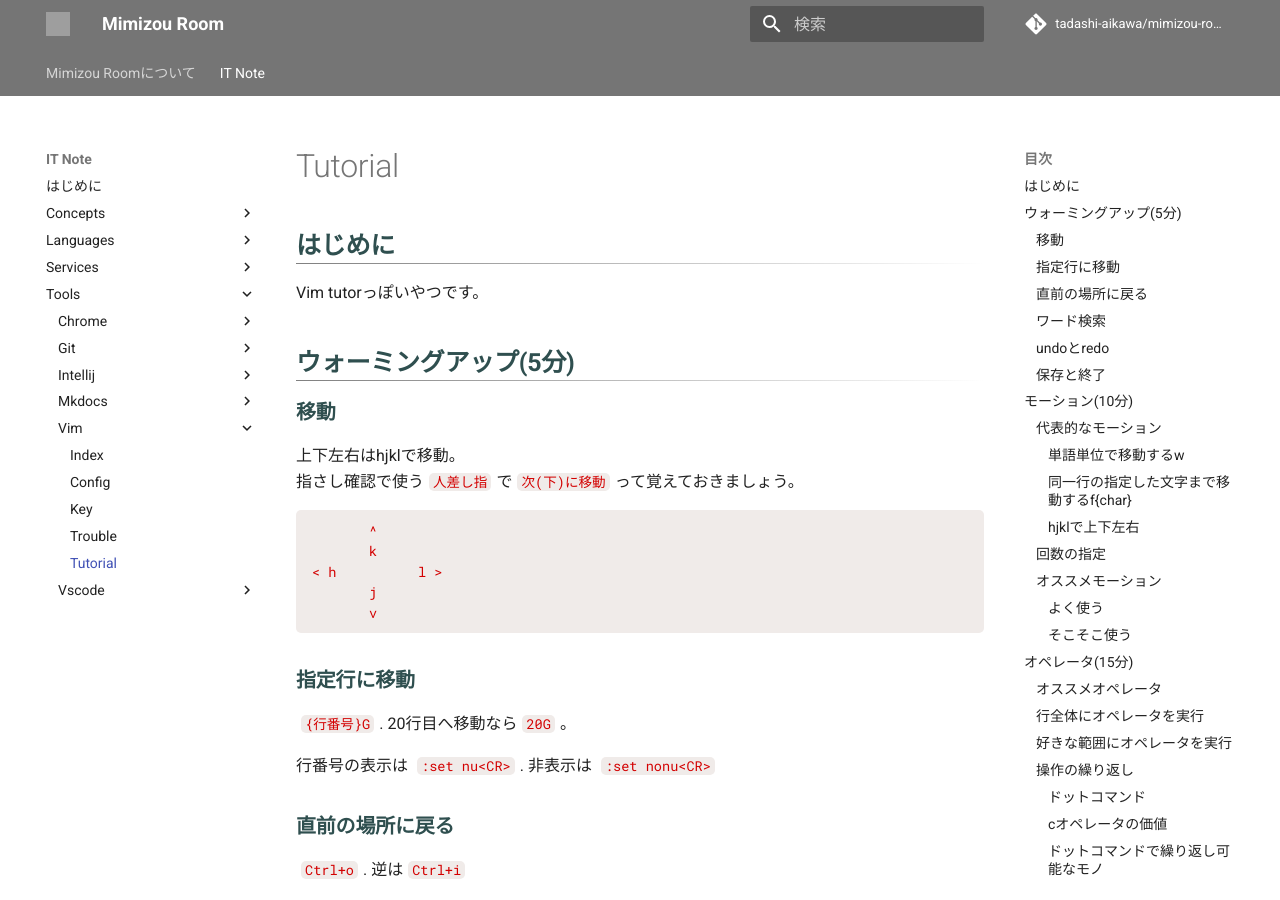
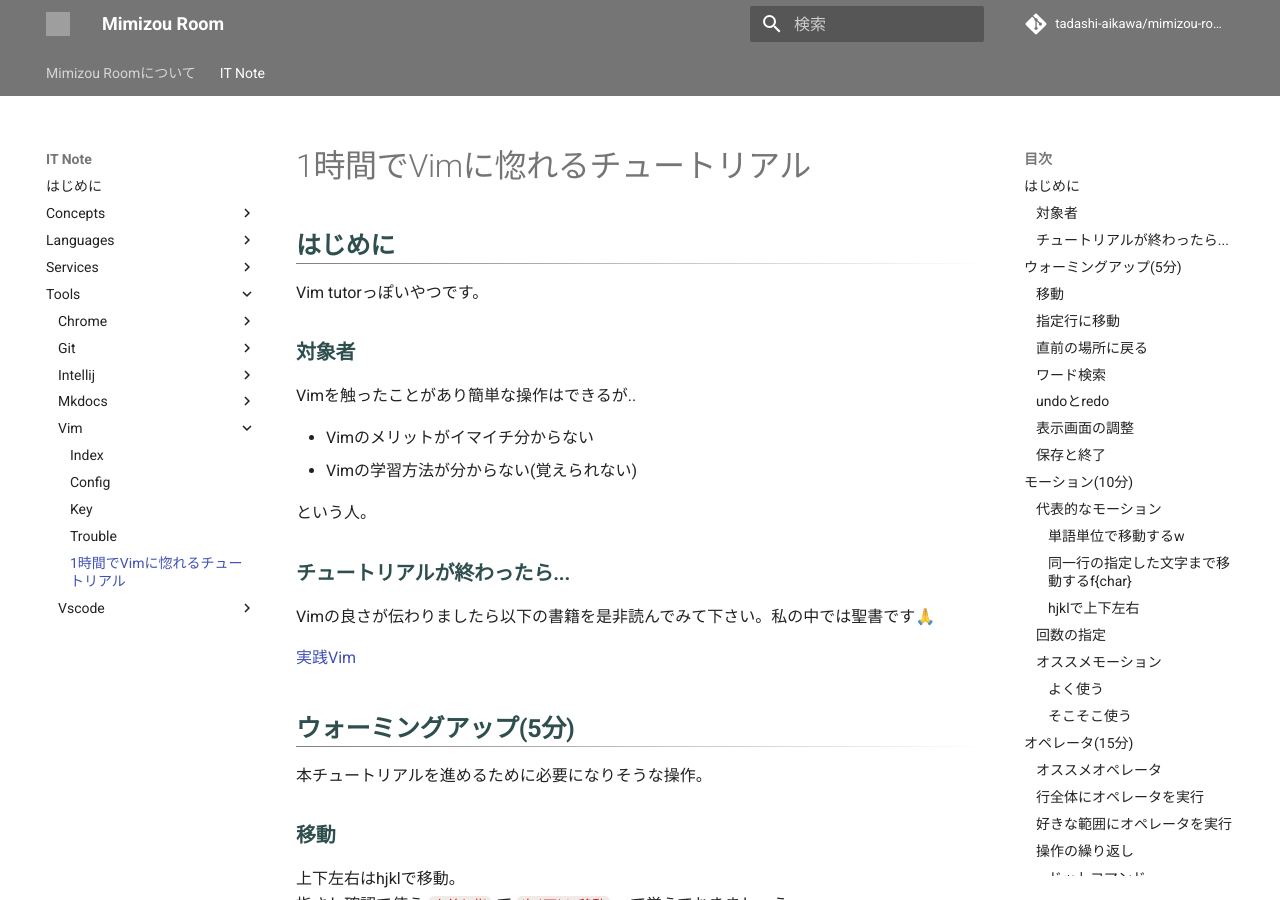
Before and after one commit to tadashi-aikawa/mimizou-room, an MkDocs documentation site: the page built from docs/IT_Note/tools/vim/tutorial.md, in a window 1280 px wide and 900 px high. Built offline with MkDocs 1.6.1 and Material for MkDocs 9.7.7, drawn with Linux system fonts in a browser that asks for light colours; comment, search, counter and statistics services are not loaded; some of the changed text lies outside the part shown; grey boxes are pictures that could not be loaded.

Commit message:
Vimチュートリアルのはじめにを補填

```diff
--- a/docs/IT_Note/tools/vim/tutorial.md
+++ b/docs/IT_Note/tools/vim/tutorial.md
@@ -1,12 +1,34 @@
+---
+title: 1時間でVimに惚れるチュートリアル
+---
+
+
 はじめに
 --------
 
 Vim tutorっぽいやつです。
 
+### 対象者
+
+Vimを触ったことがあり簡単な操作はできるが..
+
+* Vimのメリットがイマイチ分からない
+* Vimの学習方法が分からない(覚えられない)
+
+という人。
+
+
+### チュートリアルが終わったら...
+
+Vimの良さが伝わりましたら以下の書籍を是非読んでみて下さい。私の中では聖書です🙏
+
+<a href="https://www.amazon.co.jp/%E5%AE%9F%E8%B7%B5Vim-%E6%80%9D%E8%80%83%E3%81%AE%E3%82%B9%E3%83%94%E3%83%BC%E3%83%89%E3%81%A7%E7%B7%A8%E9%9B%86%E3%81%97%E3%82%88%E3%81%86%EF%BC%81-%E3%82%A2%E3%82%B9%E3%82%AD%E3%83%BC%E6%9B%B8%E7%B1%8D-%EF%BC%A4%EF%BD%92%EF%BD%85%EF%BD%97-%EF%BC%AE%EF%BD%85%EF%BD%89%EF%BD%8C-ebook/dp/B00HWLJI3U" class="card">実践Vim</a>
+
 
 ウォーミングアップ(5分)
 -----------------------
 
+本チュートリアルを進めるために必要になりそうな操作。
 
 ### 移動
 
@@ -43,6 +65,11 @@ Vim tutorっぽいやつです。
 ### undoとredo
 
 `u`がundo、`ctrl+r`がredo。
+
+
+### 表示画面の調整
+
+`zz`で現在行が中心に、`z<CR>`で現在行が上方になる。
 
 
 ### 保存と終了
```
